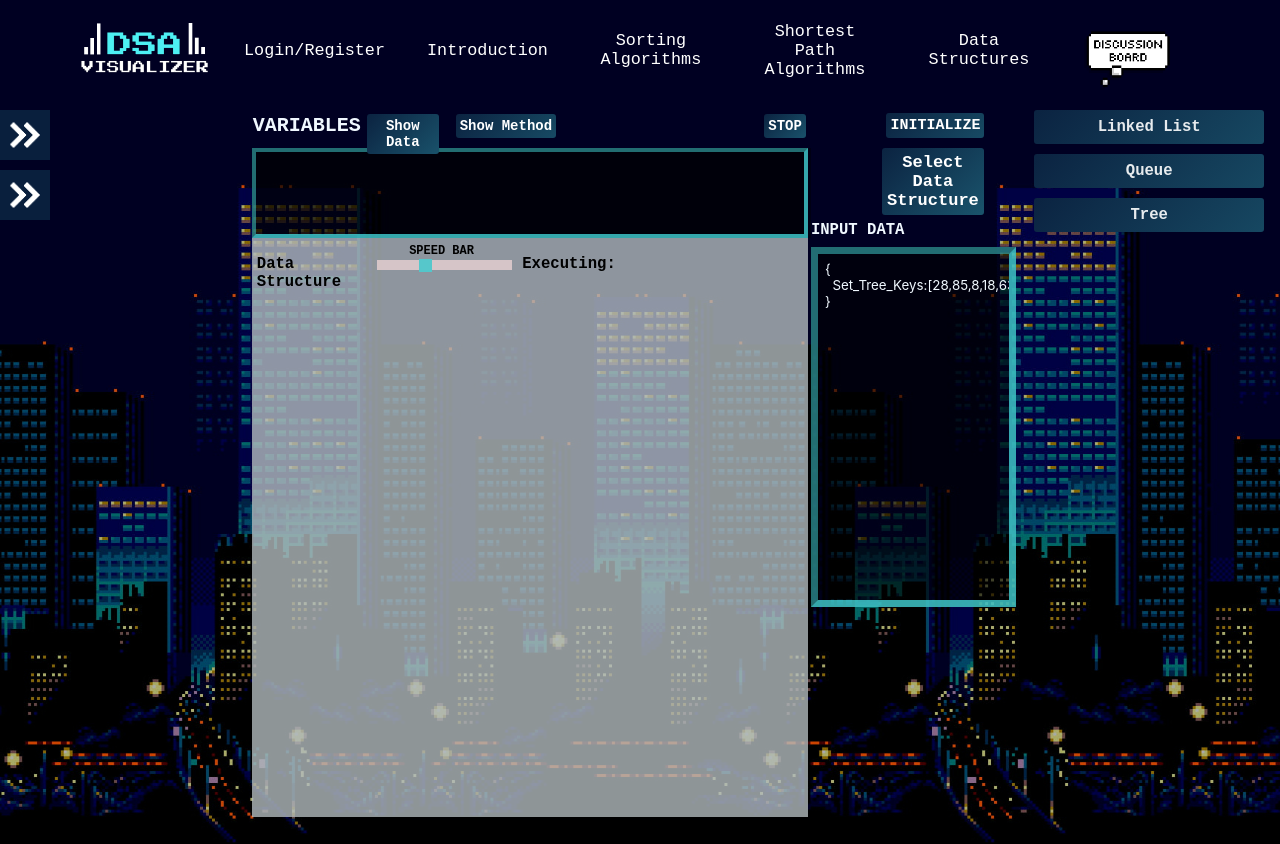
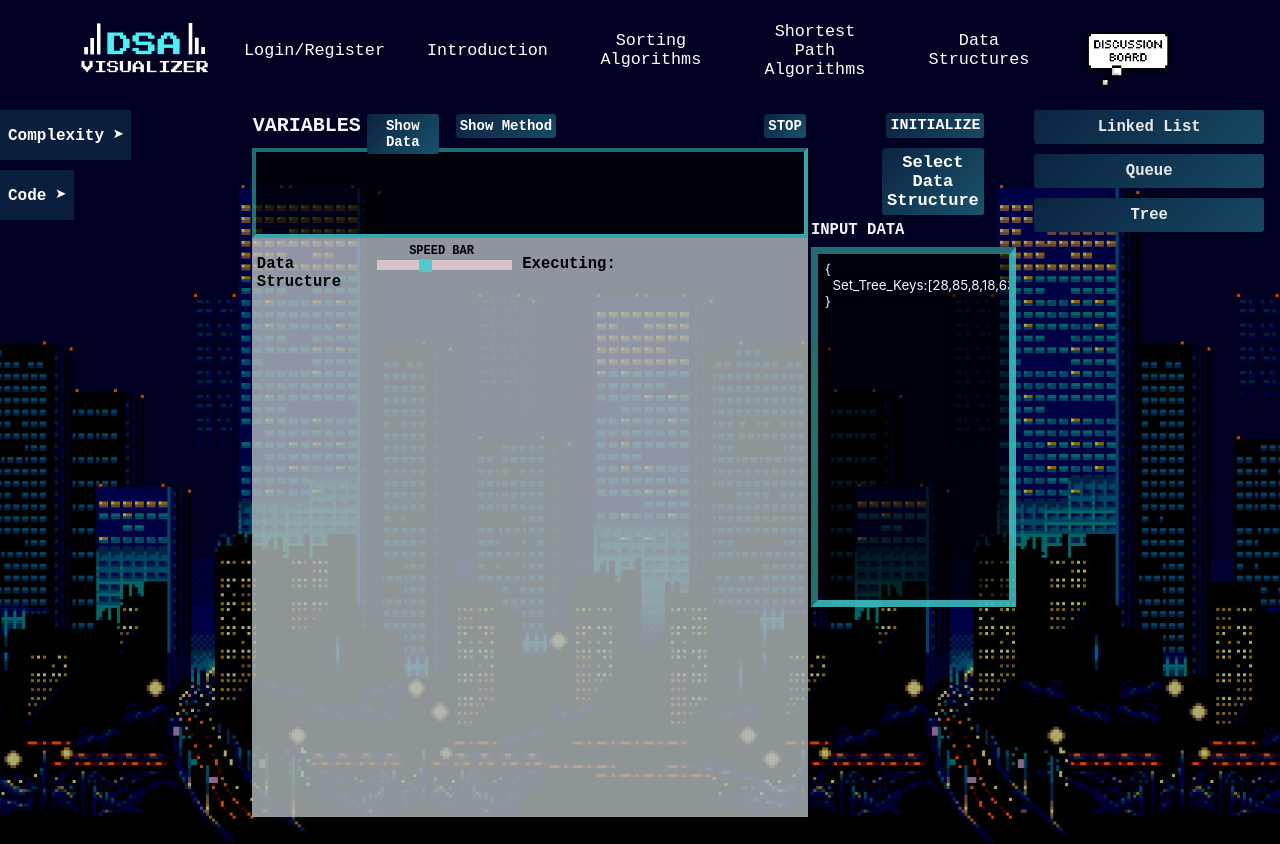
Before and after one commit to Jordiak/Visualizer, a React (Create React App) app in the folder client/: page /data-structures in a window 1280 px wide. Shown: the top 844 px of the page. Built offline with nearby package versions, Linux system fonts and the light colour scheme.

Commit message:
Arranged comments in descending order,fixed collapsibles and added clear function for comment input box

```diff
--- a/client/src/App.css
+++ b/client/src/App.css
@@ -370,6 +370,8 @@ h2 {
 .cardholder{
   margin-left: 5%;
   margin-right: 5%;
+  display:flex;
+  flex-direction: column-reverse;
 }
 .card{
   width: 97%;
--- a/client/src/components/functions/Collapsible.css
+++ b/client/src/components/functions/Collapsible.css
@@ -11,19 +11,22 @@
 
 .collapsible .side-toggle {
   cursor: pointer;
-  font: unset;
+  font:small;
   padding: 0.5rem;
   margin-bottom: unset;
   margin-left: 0px;
-  width: 50px;
+  width: auto;
   height: 50px;
   background: unset;
   background-color: rgb(11,35,65, 0.9);
-  background-size: cover;
   border-radius: 0px;
   animation: unset;
-  background-image: url("../images/arrow.png");
+  color:white;
+  font-size: large;
+  font-family: monospace;
+
 }
+
 
 .collapsible .content {
   padding: 10px;
@@ -34,6 +37,8 @@
 
 .collapsible .side-content {
   padding: 0.5rem;
+  overflow-y: auto;
+  height: 50vh;
   text-align: justify;
   background-color: rgbargb(11,35,65, 0.9);
   width: 100%;
@@ -45,6 +50,8 @@
   height: 0px;
   overflow: hidden;
   transition: height ease 0.3s;
+  padding-bottom: 0px;
+
 }
 
 .left-table tr:nth-child(even) {
@@ -54,3 +61,7 @@
 .left-table td:nth-child(even) {
   background-color: rgba(150, 212, 212, 0.4);
 }
+.left-table{
+  margin-bottom: -10rem;
+
+}
--- a/client/src/components/pages/DataStructures.js
+++ b/client/src/components/pages/DataStructures.js
@@ -9,7 +9,7 @@ export default function DataStructures(){
     return(
         <div className='DataStructures'>
             <div className='left-panel'>
-            <SideCollapsible label = " ">
+            <SideCollapsible label = "Complexity ➤">
             <h1 style={{textAlign:"center"}}>Time Complexity</h1><br/>
             <h4 style={{textAlign:"center"}}>Doubly Linked List</h4><br/>
                       <table className='left-table'>
@@ -103,7 +103,7 @@ export default function DataStructures(){
                       </table>
 
             </SideCollapsible>
-            <SideCollapsible label=' '>
+            <SideCollapsible label='Code ➤'>
             <div className="TabBox">
             <Tabs style={{alignContent:"center",backgroundColor:" rgb(11,35,65, 0.9)" ,color:"white", textAlign:"justify", borderRadius:"7px",width:'120%',fontSize:'0.7rem',}}>
                 <TabList>
--- a/client/src/components/pages/LoginForm.js
+++ b/client/src/components/pages/LoginForm.js
@@ -1,15 +1,16 @@
 import React, { useState, useEffect, useContext } from 'react';
-import Axios from 'axios'
+import Axios from 'axios';
 import ReactSession from 'react-client-session/dist/ReactSession';
-import Swal from 'sweetalert2'
-import {UserContext} from '../UserContext'
+import Swal from 'sweetalert2';
+import {UserContext} from '../UserContext';
 
 
 
 
+//create your forceUpdate hook
 function useForceUpdate(){
-  const [value, setValue] = useState(0);
-  return () => setValue(value => value + 1);
+  const [value, setValue] = useState(0); // integer state
+  return () => setValue(value => value + 1); // update the state to force render
 }
 
 
@@ -79,7 +80,7 @@ function LoginForm() {
     toast: true,
     position: 'top-end',
     showConfirmButton: false,
-    timer: 1000,
+    timer: 3000,
     timerProgressBar: true,
     didOpen: (toast) => {
       toast.addEventListener('mouseenter', Swal.stopTimer)
@@ -127,7 +128,7 @@ function LoginForm() {
             toast: true,
             position: 'top-end',
             showConfirmButton: false,
-            timer: 3000,
+            timer: 1000,
             timerProgressBar: true,
             didOpen: (toast) => {
               toast.addEventListener('mouseenter', Swal.stopTimer)
--- a/client/src/components/pages/ShortestPath.js
+++ b/client/src/components/pages/ShortestPath.js
@@ -4,12 +4,14 @@ import Collapsible from '../functions/Collapsible.js';
 import SideCollapsible from '../functions/SideCollapsible';
 import { Tab, Tabs, TabList, TabPanel } from 'react-tabs';
 import 'react-tabs/style/react-tabs.css';
+import arrow from '../images/arrow.png';
 
 export default function ShortestPath(){
     return(
         <div className='ShortestPath'>
             <div className='left-panel'>
-            <SideCollapsible label = " ">
+
+            <SideCollapsible label = "Complexity ➤"  >
             <h1 style={{textAlign:"center"}}>Shortest Path Algorithms</h1><br/>
             <h3 style={{textAlign:"center"}}>Complexity</h3><br/>
                       <table className='left-table'>
@@ -36,7 +38,7 @@ export default function ShortestPath(){
 
                       </table>
             </SideCollapsible>
-            <SideCollapsible label=' '>
+            <SideCollapsible label='Code ➤'>
             <div className="TabBox">
             <Tabs style={{alignContent:"center",backgroundColor:" rgb(11,35,65, 0.9)" ,color:"white", textAlign:"justify", borderRadius:"7px",width:"100%"}}>
                 <TabList>
--- a/client/src/components/pages/Sorting.js
+++ b/client/src/components/pages/Sorting.js
@@ -13,7 +13,7 @@ export default function Sorting(){
     return (
         <div className='Sorting'>
             <div className='left-panel'>
-            <SideCollapsible label = " ">
+            <SideCollapsible label = "Complexity ➤">
             <h1 style={{textAlign:"center"}}>Sorting Algorithms</h1><br/>
             <h3 style={{textAlign:"center"}}>Big O Time Complexity</h3><br/>
                       <table className='left-table'>
@@ -50,7 +50,7 @@ export default function Sorting(){
 
                       </table>
             </SideCollapsible>
-            <SideCollapsible label=' '>
+            <SideCollapsible label='Code ➤'>
             <div className="TabBox">
             <Tabs style={{fontSize:'0.75rem',backgroundColor:" rgb(11,35,65, 0.9)" ,color:"white", textAlign:"justify", borderRadius:"7px",width:"100%"}}>
                 <TabList>
--- a/client/src/components/pages/comment.js
+++ b/client/src/components/pages/comment.js
@@ -41,6 +41,7 @@ const Toast = Swal.mixin({
   }
 })
 const forceUpdate = useForceUpdate();
+
 //submit comment
     const submitComment = () => {
       var today = new Date();
@@ -74,6 +75,8 @@ const forceUpdate = useForceUpdate();
       }).then((result) => {
         if (!result.isConfirmed) {
           submitComment();
+          setcomment(" ");
+
         }
       })
     }
@@ -104,8 +107,8 @@ const forceUpdate = useForceUpdate();
                 <label >Name:{ReactSession.get("username")}</label>
 
             <label>COMMENT: </label>
-            <input type="text" name="comment" onChange={(e)=>{setcomment(e.target.value)}}/>
-            <button onClick={submit} >Submit</button>
+            <input type="text" name="comment" value={comment} onChange={(e)=>{setcomment(e.target.value)}}/>
+            <button onClick={submit}  >Submit</button>
             </div>
           )
         } else {
@@ -120,7 +123,8 @@ const forceUpdate = useForceUpdate();
 
             </div>
             <div className="cardholder">
-            {commentList.map((val)=>{
+            {commentList
+            .map((val)=>{
                return (
                 <div className="card">
                   {(() => {
@@ -135,6 +139,7 @@ const forceUpdate = useForceUpdate();
             <label> {convertDate(val.date_written)}</label></div>
           )
         }
+
       })()}
 
                </div>
--- a/client/src/components/sortingNavbar.jsx
+++ b/client/src/components/sortingNavbar.jsx
@@ -20,9 +20,9 @@ class Navbar extends React.Component {
 
     render() {
         return (
-            <div className="navbar-sorting" id="navbar">
+            <div className="navbar-sorting"  id="navbar">
 
-                <table className="navbar-table">
+                <table style={{paddingBottom:'0px'}} className="navbar-table" >
                     <tr>
                         <td>Number of Items to Sort</td>
                         <td><Size
```
